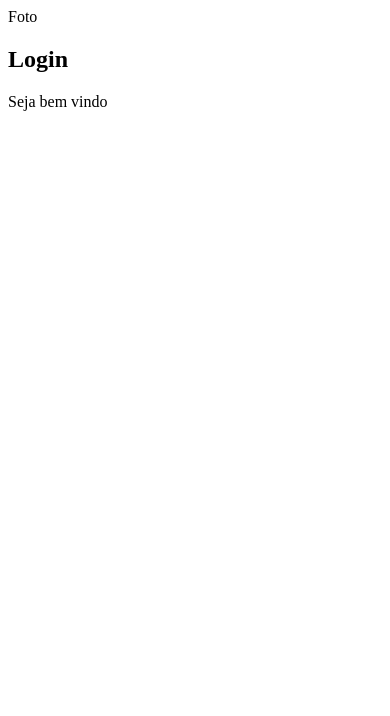
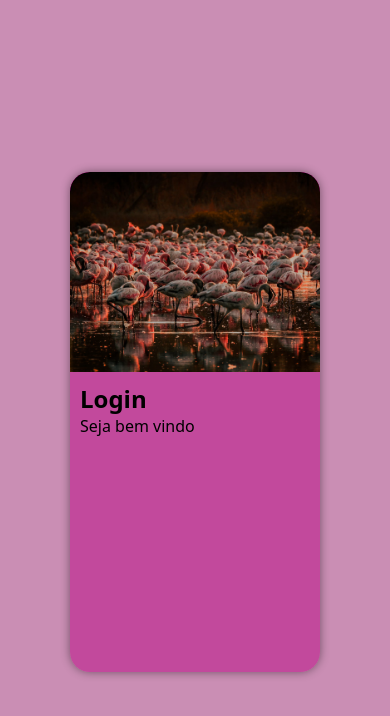
Before and after one commit to joseerivaldo/projeto-login, a PHP site: page / in a window 390 px wide. Shown: the top 716 px of the page. Run offline with PHP 8.4, Linux system fonts and the light colour scheme.

Commit message:
Media queries atualizadas

```diff
--- /dev/null
+++ b/estilos/media-query.css
@@ -0,0 +1,38 @@
+@charset "UTF-8";
+
+@media screen and (min-width: 768px) and (max-width: 992px) {
+    body{
+        background-image: linear-gradient(to bottom, #CA8EB4, #0A3955, #F224B4);
+    }
+
+    section#login{
+        width: 80vw;
+    }
+
+    div#imagem{
+        float: left;
+        width: 30%;
+        height: 100%;
+    }
+    div#formulario{
+        float: right;
+        width: 70%;
+    }
+}
+
+@media screen and (min-width: 992px) {
+
+    section#login{
+        width: 990px;
+    }
+
+    div#imagem{
+        float: right;
+        width: 50%;
+        height: 100%;
+    }
+    div#formulario{
+        float: left;
+        width: 50%;
+    }
+}
--- a/estilos/style.css
+++ b/estilos/style.css
@@ -6,3 +6,51 @@ Paleta de cores
 #0A3955
 #F224B4
 */
+
+*{
+    font-family: system-ui, -apple-system, BlinkMacSystemFont, 'Segoe UI', Roboto, Oxygen, Ubuntu, Cantarell, 'Open Sans', 'Helvetica Neue', sans-serif;
+    margin: 0px;
+    padding: 0px;
+    box-sizing: border-box;
+}
+
+body, html{
+    background-color: #CA8EB4;
+    height: 100vh;
+    width: 100vw;
+}
+
+main{
+    position: relative;
+    height: 100vh;
+    width: 100vw;
+}
+
+section#login{
+    position: absolute;
+    top: 50%;
+    left: 50%;
+    transform: translate(-50%, -50%);
+
+    background-color: #be1c8d98;
+    width: 250px;
+    height: 500px;
+    border-radius: 20px;
+    overflow: hidden;
+    box-shadow: 0px 0px 10px rgba(0, 0, 0, 0.438);
+
+    transition: width .3s, height .3s;
+    transition-timing-function: ease;
+}
+
+div#imagem{
+    display: block;
+    background: #F224B4 url(../imagens/gaurav.jpg) no-repeat;
+    height: 200px;
+    background-size: cover;
+}
+
+div#formulario{
+    display: block;
+    padding: 10px;
+}
--- a/index.html
+++ b/index.html
@@ -5,17 +5,20 @@
     <meta name="viewport" content="width=device-width, initial-scale=1.0">
     <title>Login</title>
     <link rel="stylesheet" href="estilos/style.css">
+    <link rel="stylesheet" href="estilos/media-query.css">
 </head>
 <body>
     <main>
         <section id="login">
             <div id="imagem">
-                Foto
+
             </div>
             <div id="formulario">
                 <h1>Login</h1>
                 <p>Seja bem vindo</p>
-                <form action="login.php" method="post"></form>
+                <form action="login.php" method="post">
+
+                </form>
             </div>
         </section>
     </main>
```
